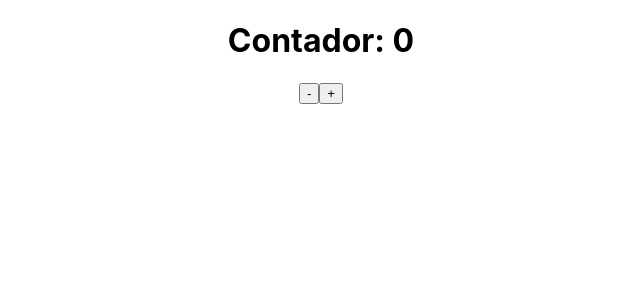
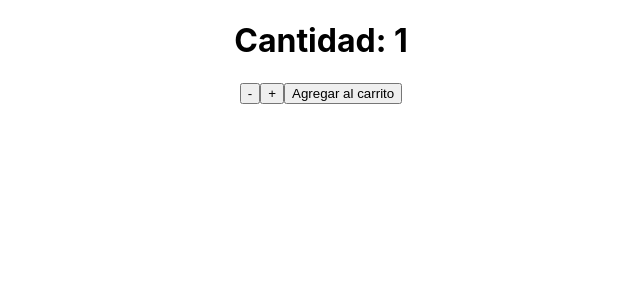
Before and after one commit to NicolasClaudioBolo/E-Commerce-Bolo, a React (Create React App) app: page / in a window 1280 px wide. Shown: the top 300 px of the page, without its empty margins (319-959 px from the left). Built offline with nearby package versions, Linux system fonts and the light colour scheme.

Commit message:
Desafío definitivo

```diff
--- a/src/App.js
+++ b/src/App.js
@@ -1,15 +1,17 @@
 import React, {Component} from 'react'
 
-import Counter from './components/counter'
+import ItemListContainer from './components/ItemListContainer';
 
 import './App.css';
 
 const App = () => {
   return (
-    <div>
-      <Counter />
+    <div className='App'>
+      <ItemListContainer />
     </div>
   )
 }
 
 export default App;
+
+// GRACIAS MARTÍN!!
--- /dev/null
+++ b/src/components/ItemCount.js
@@ -0,0 +1,31 @@
+import React, { useState } from "react";
+
+function ItemCount({stock, initial, onAdd}) {
+
+  const [counter, setCounter] = useState(initial);
+
+  const suma = () => {
+    if(counter < stock){
+      setCounter(counter + 1)
+    };
+  };
+
+  const resta = () => {
+    if(counter > initial){
+      setCounter(counter - 1)
+    };
+  };
+
+  return (
+    <div>
+      <div>
+      <h1>Cantidad: {counter}</h1>
+        <button onClick={resta}>-</button>
+        <button onClick={suma}>+</button>
+        <button onClick={()=>onAdd(counter)}>Agregar al carrito</button>
+      </div>
+    </div>
+  );
+}
+
+export default ItemCount;
--- /dev/null
+++ b/src/components/ItemListContainer.js
@@ -0,0 +1,37 @@
+import React from 'react'
+
+import ItemCount from './ItemCount'
+
+const agregar = (cantidad) =>{
+    console.log("Se agregó " + cantidad + " item")
+}
+
+// let A = function(A){
+//     this.nombre = "A"
+//     this.precio = 2000
+//     this.cantidad = 1
+// }
+
+// let B = function(B){
+//     this.nombre = "B"
+//     this.precio = 1500
+//     this.cantidad = 1
+// }
+
+// let C = function(C){
+//     this.nombre = "C"
+//     this.precio = 1200
+//     this.cantidad = 1
+// }
+
+// const productos = [(A, 2000, 1),(B, 1500, 1),(C, 1200, 1)]
+
+function ItemListContainer (){
+    return (
+        <div>
+            <ItemCount stock={5} initial={1} onAdd={agregar}/>
+        </div>
+    )
+}
+
+export default ItemListContainer
--- a/src/components/counter.js
+++ /dev/null
@@ -1,33 +0,0 @@
-import React from "react";
-
-import './counter.css'
-
-class Counter extends React.Component{
-    constructor(){
-        super();
-        this.state = {
-        counter: 0,
-    };
-
-  }
-
-      plusBtn = () => {
-        this.setState({ counter: this.state.counter +1 });
-      }
-
-      minusBtn = () => {
-        this.setState({ counter: this.state.counter -1 });
-      }
-
-      render(){
-      return (
-      <div className="centrar">
-          <h1>Contador: {this.state.counter}</h1>
-          <button onClick={this.minusBtn}>-</button>
-          <button onClick={this.plusBtn}>+</button>
-      </div>
-      )
-    }
-  }
-
-  export default Counter
```
